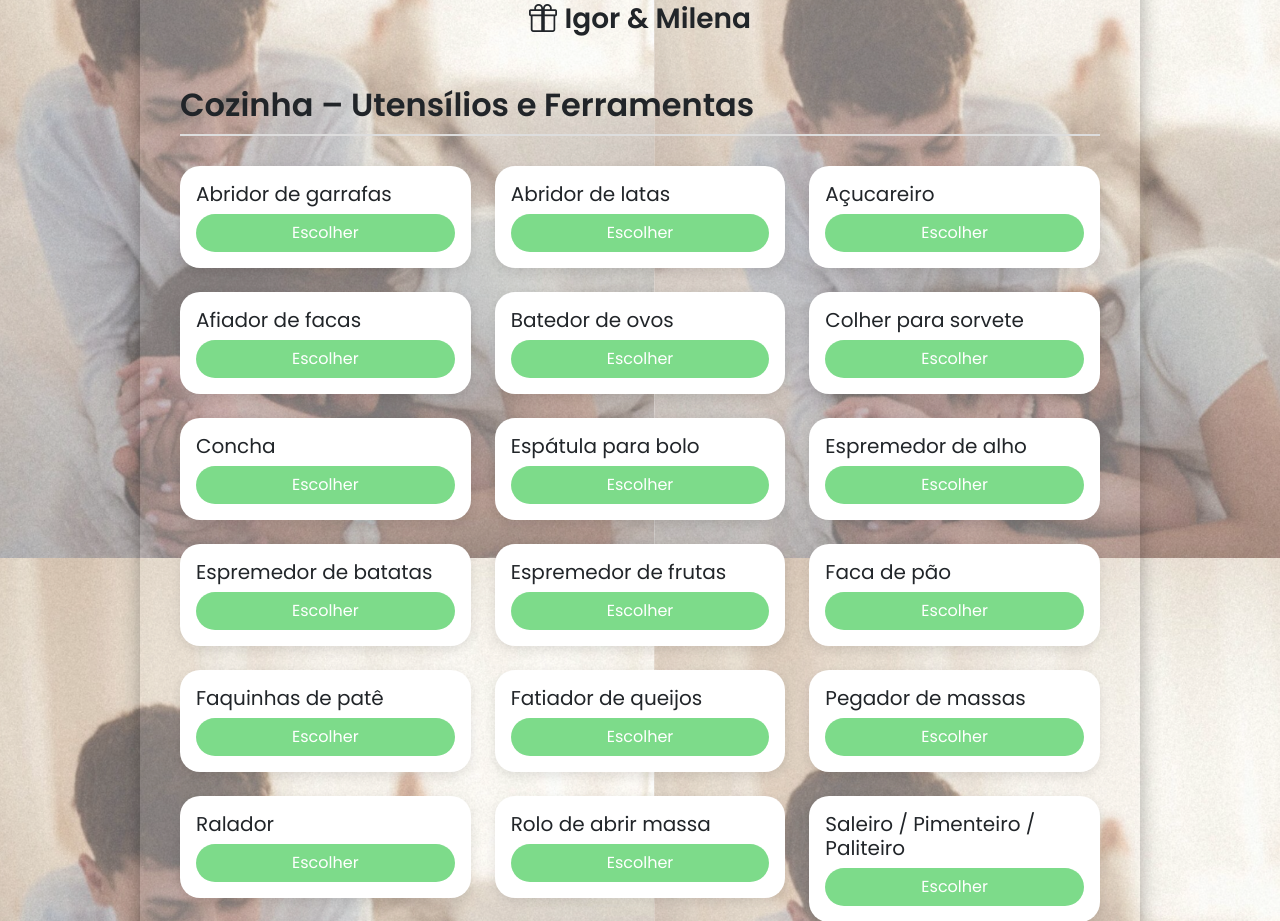
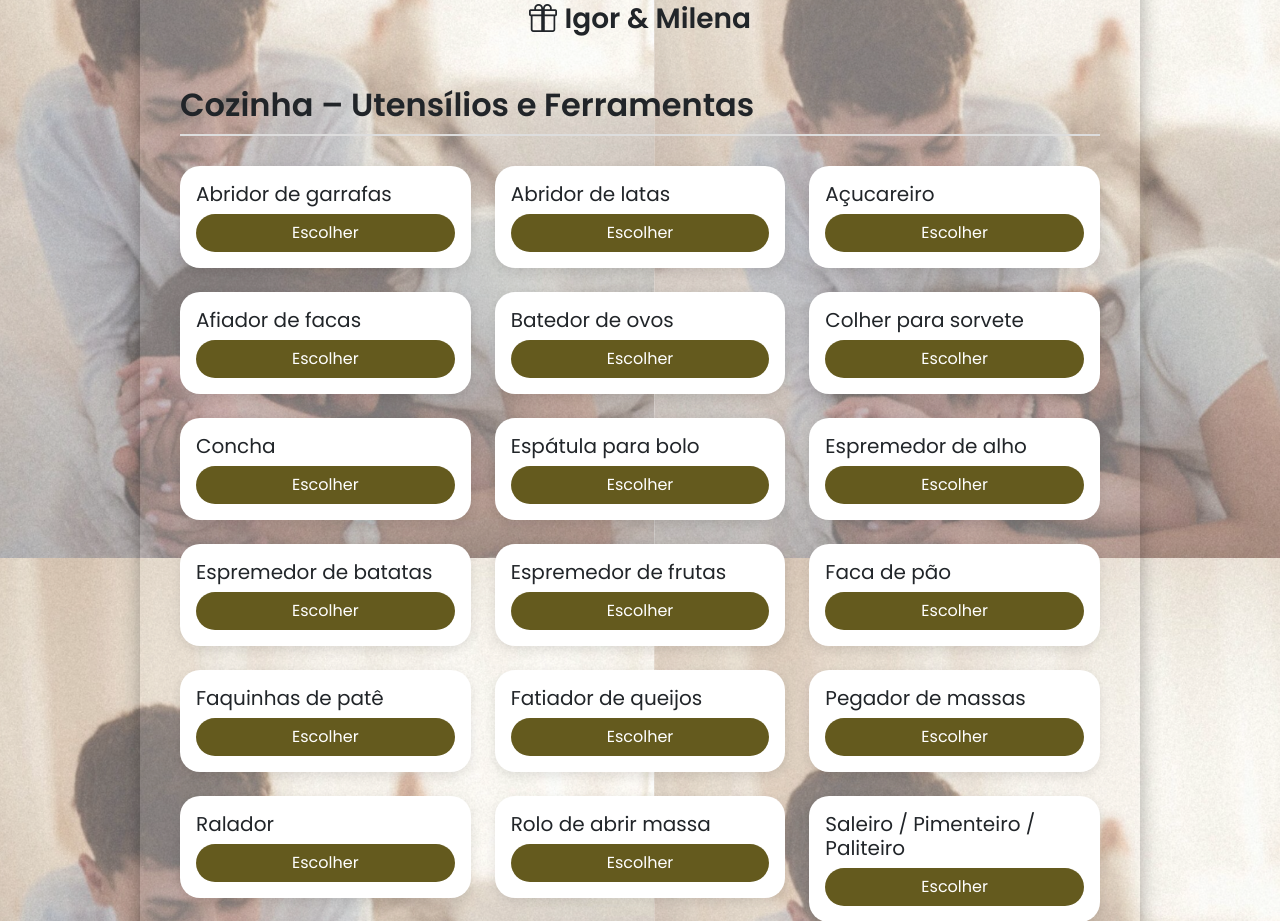
Before and after one commit to belanegri/lista-presentes, a Flask app: page / in a window 1280 px wide. Shown: the part 242-1163 px from the top of the page. Run offline with Flask 3, Linux system fonts and the light colour scheme.

Commit message:
Atualização estética

```diff
--- a/templates/index.html
+++ b/templates/index.html
@@ -48,13 +48,13 @@
         }
 
         .btn-custom {
-            background-color: #7ddb8a;
+            background-color: #645a1e;
             color: white;
             border-radius: 50px;
         }
 
         .btn-custom:hover {
-            background-color: #7ddb8a;
+            background-color: #645a1e;
         }
 
         h2 {
```
